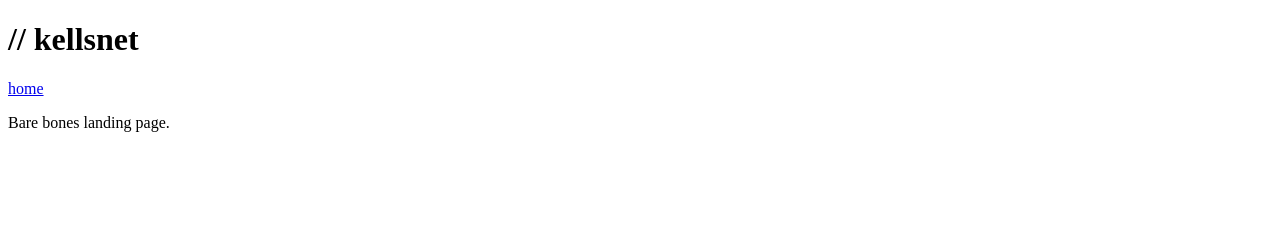
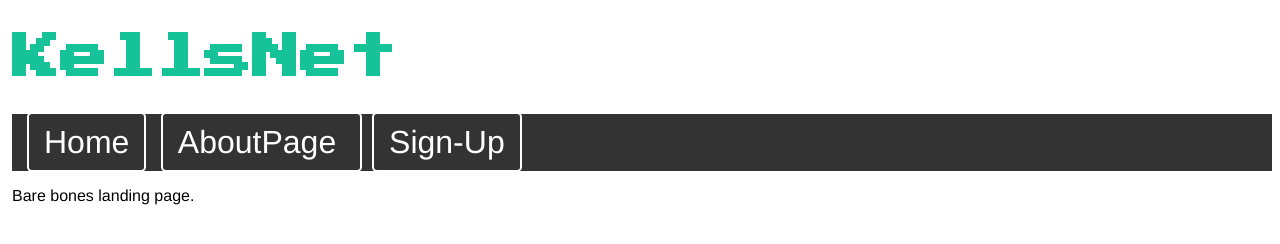
Before and after one commit to mikekells/webapps, a plain HTML site: page index.html in a window 1280 px wide. Drawn offline with Linux system fonts and the light colour scheme.

Commit message:
added some styling, navbar and elements

```diff
--- a/index.html
+++ b/index.html
@@ -2,13 +2,20 @@
 <html lang="en">
 
 	<head>
+	<link rel = "stylesheet" type="text/css" href = "style.css" />
+	<link href='https://fonts.googleapis.com/css?family=Press Start 2P' rel='stylesheet'>
 		<title>KellsNet</title>
 	</head>
 
-	<body>
-		<h1>// kellsnet</h1>
-		<nav><a href="#">home</a></nav>
-		<p>Bare bones landing page.</p>
+
+			<h1 class = "kellshead"> KellsNet </h1> </h1>
+	<body class = "body">
+			<nav class = "navbar">
+				<a href="#">Home</a>
+				<a href="/about"> AboutPage </a>
+				<a href= "/sign-up"> Sign-Up</a>
+			</nav>
+			<p>Bare bones landing page.</p>
 	</body>
 
 </html>
--- /dev/null
+++ b/style.css
@@ -0,0 +1,37 @@
+
+.kellshead {
+    color: rgb(22, 194, 151);
+    font-family: 'Press Start 2P';
+    font-weight: 16px;
+    font-size: 48px;
+    padding-top:2px;
+}
+
+.body {
+    font-family: 'Franklin Gothic Medium', 'Arial Narrow', Arial, sans-serif;
+    padding-left: 4px;
+
+}
+
+
+.navbar {
+    background-color: #333333;
+    padding: 10px;
+}
+
+
+.navbar a {
+    font-size: 32px;
+    color: white;
+    text-decoration: none;
+    padding: 10px 15px;
+    margin: 0 5px;
+    border: 2px solid white;
+    border-radius: 5px;
+}
+
+
+.navbar a:hover {
+    background-color: white; /* Change background color on hover */
+    color: #333; /* Change text color on hover */
+}
```
